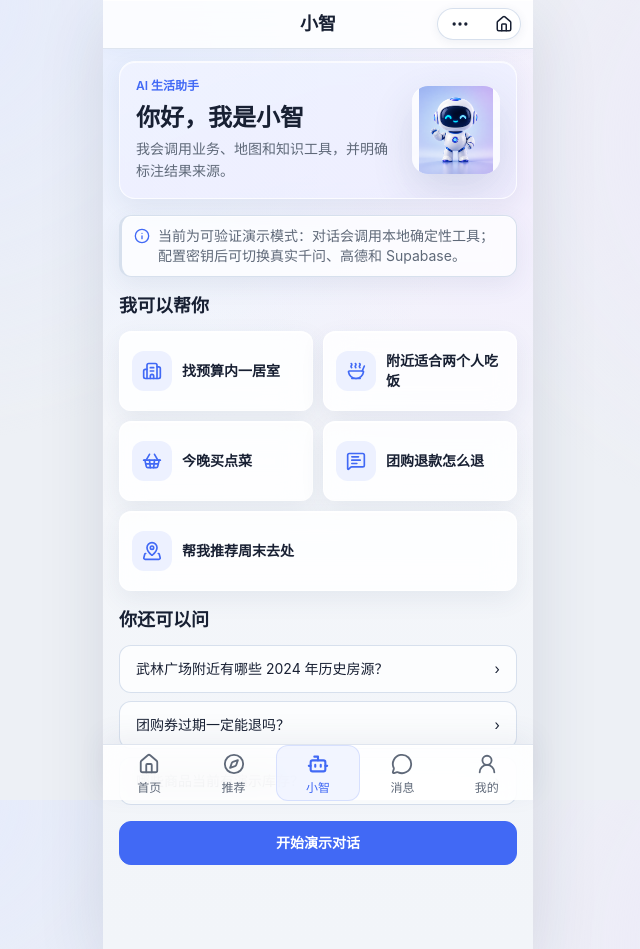
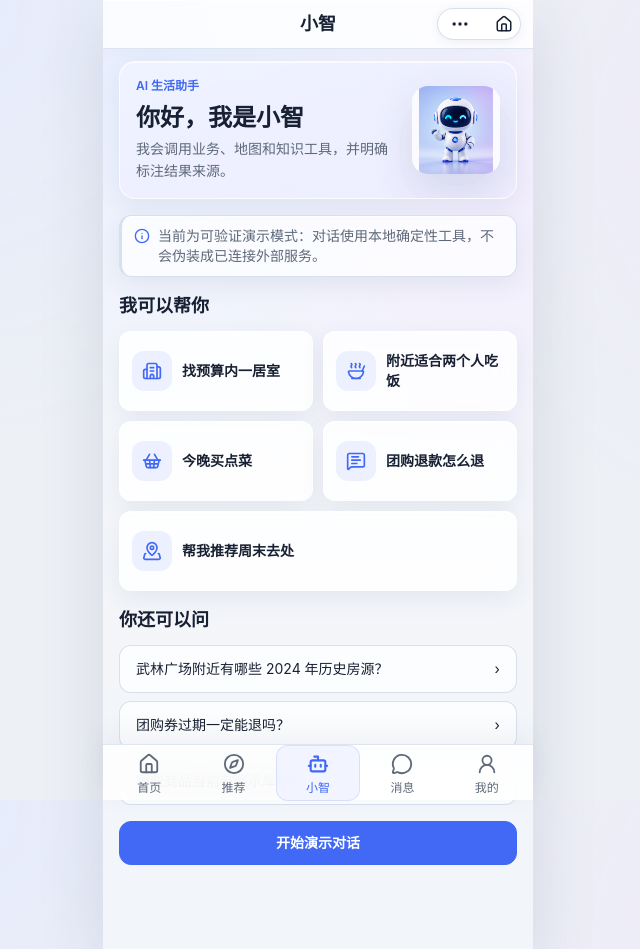
Before and after one commit to zhancyang001122-code/git1, a Next.js app in the folder web/: page /xiaozhi in a window 1280 px wide. Shown: the whole page, without its empty margins (322-962 px from the left). Built offline with nearby package versions, Linux system fonts and the light colour scheme; no server answers.

Commit message:
fix(ui): reflect live services on welcome page

```diff
--- a/web/src/app/xiaozhi/page.tsx
+++ b/web/src/app/xiaozhi/page.tsx
@@ -1,5 +1,7 @@
 import { XiaozhiWelcomePage } from "@/components/pages/xiaozhi-welcome-page";
+import { publicEnv } from "@/lib/env";
 
 export default function Page() {
-  return <XiaozhiWelcomePage />;
+  const mode = publicEnv().NEXT_PUBLIC_DEMO_MODE ? "demo" : "live";
+  return <XiaozhiWelcomePage mode={mode} />;
 }
--- a/web/src/components/pages/xiaozhi-welcome-page.tsx
+++ b/web/src/components/pages/xiaozhi-welcome-page.tsx
@@ -34,7 +34,7 @@ const staticTasks = [
   },
 ] as const;
 
-export function XiaozhiWelcomePage() {
+export function XiaozhiWelcomePage({ mode }: { mode: "demo" | "live" }) {
   const { location } = useSelectedLocation();
   const tasks = [
     {
@@ -75,8 +75,9 @@ export function XiaozhiWelcomePage() {
         </section>
 
         <DemoNotice>
-          当前为可验证演示模式：对话会调用本地确定性工具；配置密钥后可切换真实千问、高德和
-          Supabase。
+          {mode === "demo"
+            ? "当前为可验证演示模式：对话使用本地确定性工具，不会伪装成已连接外部服务。"
+            : "当前为 Live 作品集：房源、高德与千问/RAG 已接入真实服务；团购和线上超市仍为明确标注的演示数据。"}
         </DemoNotice>
 
         <section aria-labelledby="xiaozhi-tasks" className="space-y-3">
@@ -123,7 +124,7 @@ export function XiaozhiWelcomePage() {
           href="/xiaozhi/chat"
           className="ui-interactive flex min-h-11 items-center justify-center rounded-control border border-brand bg-brand px-4 text-sm font-semibold text-white outline-none hover:bg-brand-strong"
         >
-          开始演示对话
+          {mode === "demo" ? "开始演示对话" : "开始对话"}
         </Link>
       </div>
     </AppShell>
```
Also changed, not shown: 2 other files (tests, documents, lock files or other folders).
